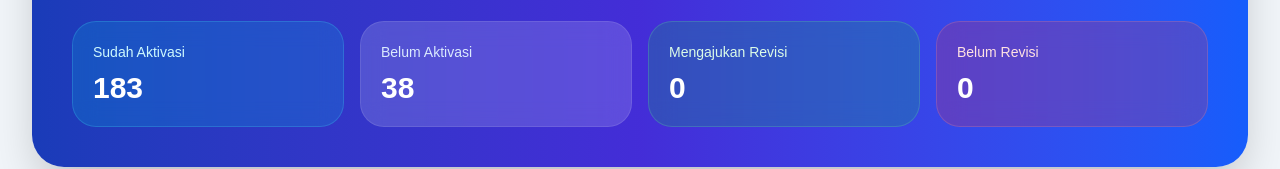
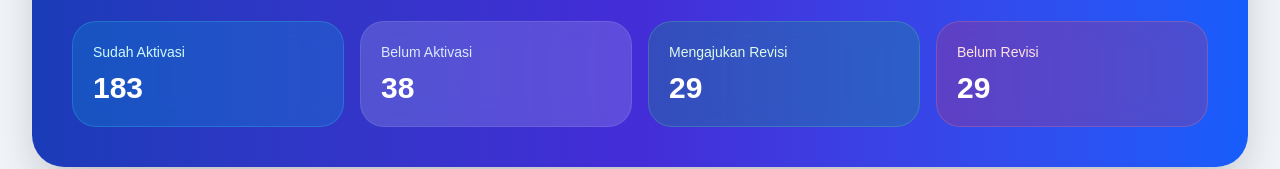
Before and after one commit to ptnvaksin4-spec/laporan-verval, a Next.js app: page / in a window 1280 px wide. Shown: the part 171-340 px from the top of the page. Built offline with nearby package versions, Linux system fonts and the light colour scheme.

Commit message:
fix text contrast

```diff
--- a/app/page.tsx
+++ b/app/page.tsx
@@ -111,7 +111,7 @@ export default function Home() {
               <div className="text-3xl font-bold mt-2">
                 {
                   filteredData.filter((item) =>
-                    item["Status Revisi"]
+                    item["Status Ajuan"]
                       ?.toLowerCase()
                       .includes("mengajukan revisi")
                   ).length
@@ -130,7 +130,7 @@ export default function Home() {
               <div className="text-3xl font-bold mt-2">
                 {
                   filteredData.filter((item) =>
-                    item["Status Revisi"]
+                    item["Status Ajuan"]
                       ?.toLowerCase()
                       .includes("belum mengajukan revisi")
                   ).length
```
